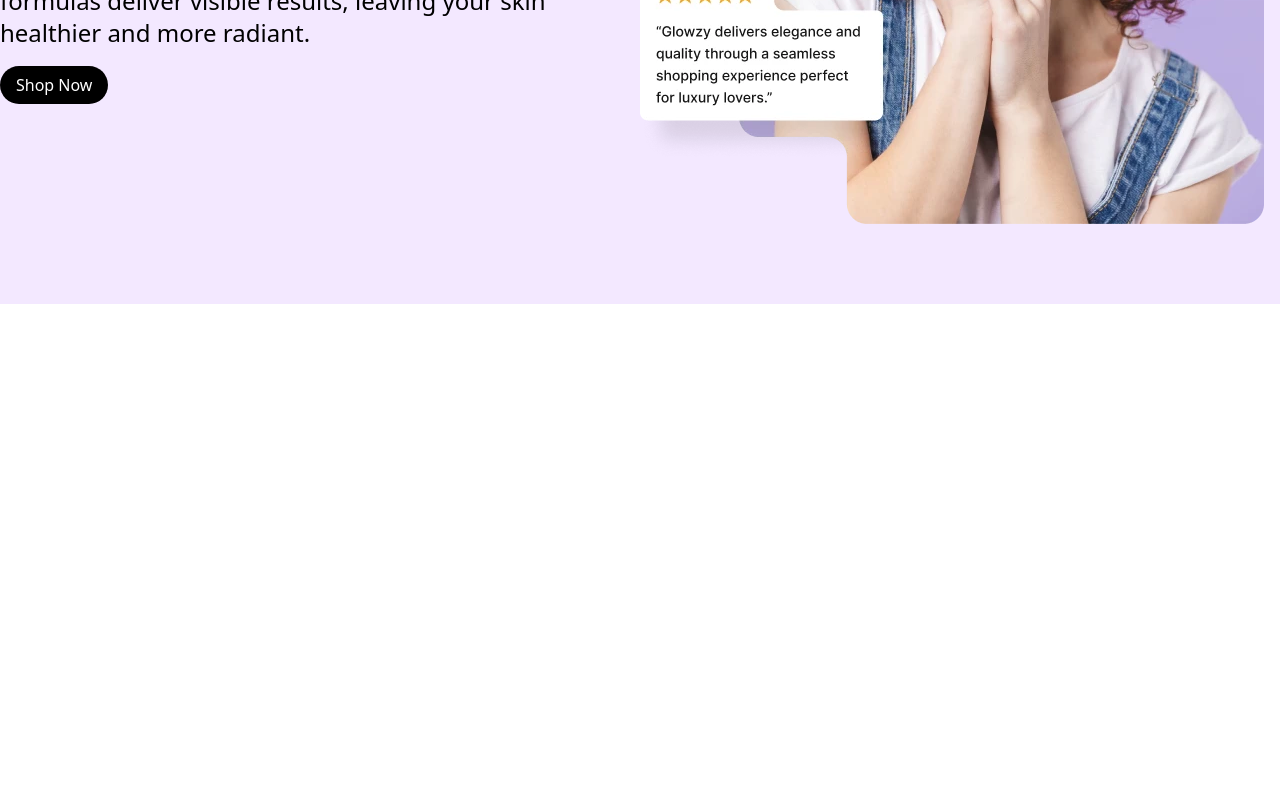
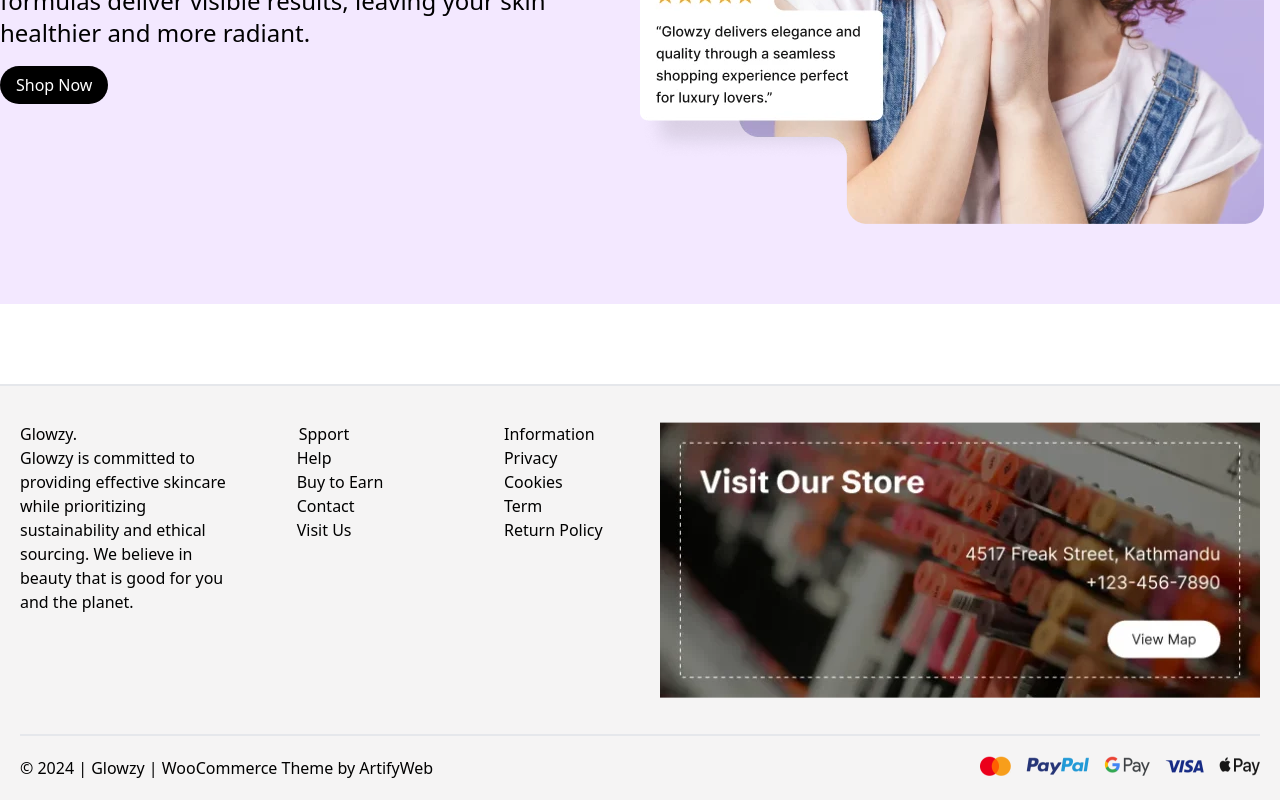
Before and after one commit to Stanislav453/ecommerce_products_app, a React (Vite) app: page / in a window 1280 px wide. Shown: the part 567-1367 px from the top of the page. Before the commit the page ends 871 px from the top, so only its background shows below. Built offline with nearby package versions, Linux system fonts and the light colour scheme.

Commit message:
Add footer to website

```diff
--- a/src/Components/Navigation/Navigation.tsx
+++ b/src/Components/Navigation/Navigation.tsx
@@ -6,6 +6,7 @@ import {
   IoBagOutline,
   IoAppsSharp,
 } from "react-icons/io5";
+import { Footer } from "../Footer/Footer";
 
 export const Navigation = () => {
   const [isActive, setIsActive] = useState(false);
@@ -73,6 +74,7 @@ export const Navigation = () => {
         </div>
       </div>
       <Outlet />
+      <Footer />
     </>
   );
 };
```
